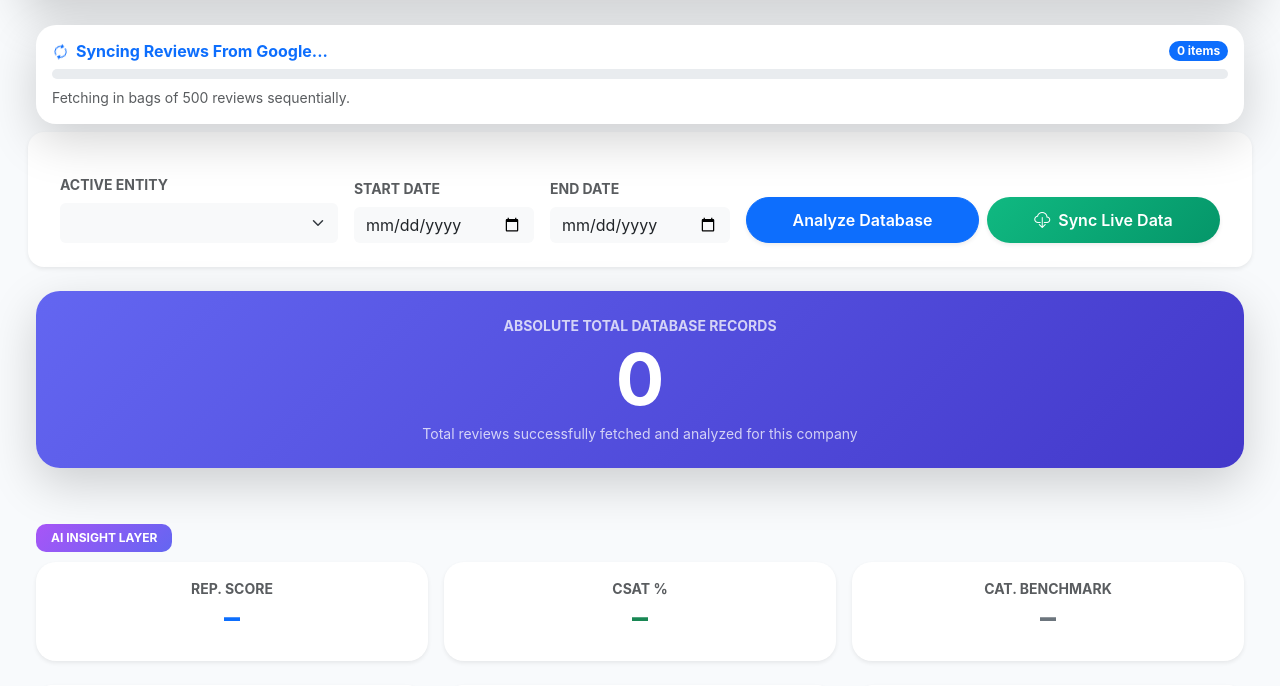
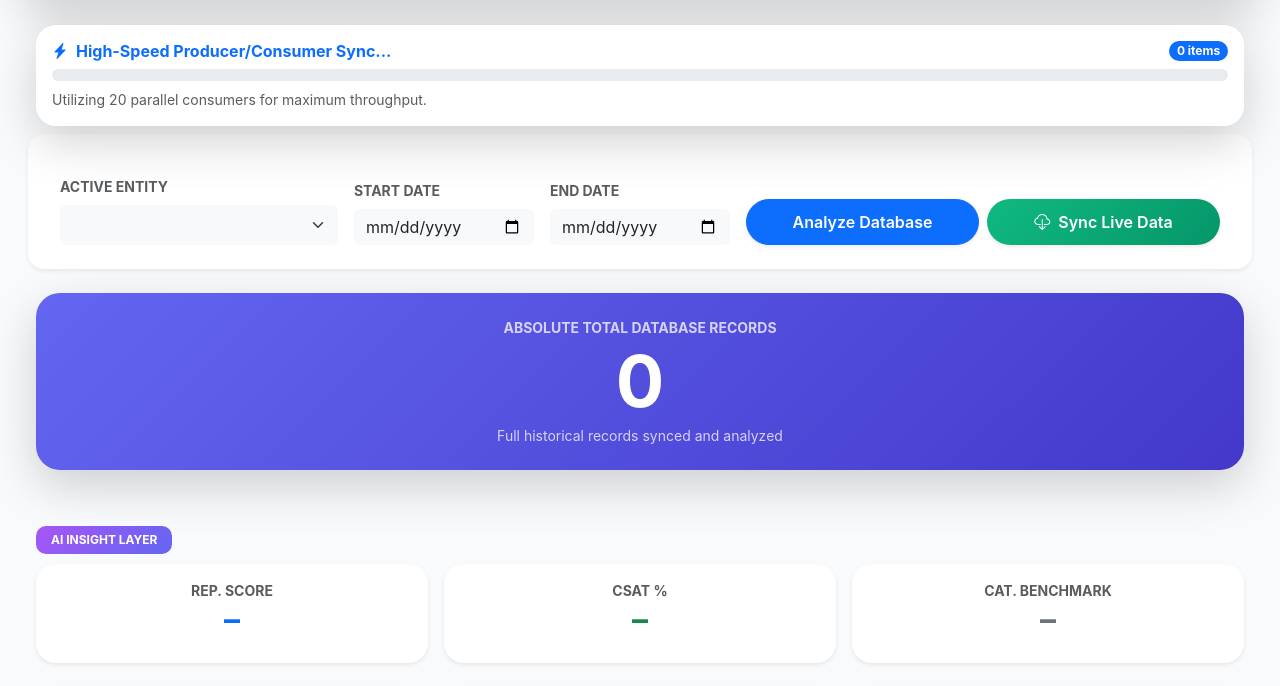
Before and after one commit to Swalehjamshaid/Sentiment-analysis-, a Python web app: template review_saas/app/templates/dashboard.html in a window 1280 px wide. Shown: the part 102-788 px from the top of the page. Run offline with Jinja, Linux system fonts and the light colour scheme; the template is opened without the code that fills it, so the values that code supplies are empty; some libraries are stand-ins or nearby versions.

Commit message:
Update dashboard.html

```diff
--- a/review_saas/app/templates/dashboard.html
+++ b/review_saas/app/templates/dashboard.html
@@ -30,6 +30,7 @@
         .btn-pill { border-radius: 50px; padding: 10px 20px; font-weight: 600; }
         .btn-fetch { background: var(--success-grad); color: white; border: none; }
         .btn-fetch:hover { opacity: 0.9; color: white; }
+        .btn-stop { border-radius: 50px; font-weight: 600; display: none; }
 
         .table-responsive { border-radius: 15px; max-height: 600px; }
         .pac-container { z-index: 1100 !important; border-radius: 8px; border: none; box-shadow: 0 4px 20px rgba(0,0,0,0.15); }
@@ -63,13 +64,16 @@
     <div id="ingestProgressContainer" class="card shadow-lg border-0 mb-4 bg-white">
         <div class="card-body">
             <div class="d-flex justify-content-between align-items-center mb-2">
-                <h6 class="fw-bold text-primary mb-0"><i class="bi bi-arrow-repeat spin me-2"></i>Syncing Reviews From Google...</h6>
-                <span id="progressStats" class="badge bg-primary rounded-pill">0 items</span>
+                <h6 class="fw-bold text-primary mb-0"><i class="bi bi-lightning-charge-fill me-2"></i>High-Speed Producer/Consumer Sync...</h6>
+                <div class="d-flex align-items-center gap-3">
+                    <span id="progressStats" class="badge bg-primary rounded-pill">0 items</span>
+                    <button id="stopBtn" class="btn btn-danger btn-sm btn-stop">STOP FETCHING</button>
+                </div>
             </div>
-            <div class="progress" style="height: 10px; border-radius: 10px;">
+            <div class="progress" style="height: 12px; border-radius: 10px;">
                 <div id="ingestProgressBar" class="progress-bar progress-bar-striped progress-bar-animated bg-primary" style="width: 0%"></div>
             </div>
-            <small class="text-muted mt-2 d-block">Fetching in bags of 500 reviews sequentially.</small>
+            <small class="text-muted mt-2 d-block">Utilizing 20 parallel consumers for maximum throughput.</small>
         </div>
     </div>
 
@@ -101,7 +105,7 @@
             <div class="card total-review-card shadow-lg p-4">
                 <div class="text-uppercase small fw-bold opacity-75">Absolute Total Database Records</div>
                 <div id="kpiTotal" class="display-2 fw-bold">0</div>
-                <div class="small opacity-75">Total reviews successfully fetched and analyzed for this company</div>
+                <div class="small opacity-75">Full historical records synced and analyzed</div>
             </div>
         </div>
     </div>
@@ -179,7 +183,7 @@
 let chartInstances = {};
 let cachedReviews = [];
 
-// 1. Core initialization
+// 1. Initial Load
 async function loadCompanies() {
     try {
         const res = await fetch("/api/companies");
@@ -204,7 +208,7 @@ function initGoogleAutocomplete() {
     });
 }
 
-// 2. Add Business Submission
+// 2. Add Business
 document.getElementById('addCompanyForm').onsubmit = async function(e) {
     e.preventDefault();
     const payload = {
@@ -222,20 +226,25 @@ document.getElementById('addCompanyForm').onsubmit = async function(e) {
     } catch { alert("Error saving business"); }
 };
 
-// 3. Sequential Sync (Fetch Button)
+// 3. High-Speed Sync Logic
 async function streamIngest() {
     const cid = document.getElementById("companySelect").value;
     if (!cid) return;
 
-    document.getElementById("ingestProgressContainer").style.display = "block";
+    const progressContainer = document.getElementById("ingestProgressContainer");
+    const stopBtn = document.getElementById("stopBtn");
+
+    progressContainer.style.display = "block";
+    stopBtn.style.display = "inline-block";
+    stopBtn.disabled = false;
+    stopBtn.innerText = "STOP FETCHING";
 
     try {
-        // Trigger Ingestion on backend (10,000 target in bags of 500)
+        // Trigger high-speed ingestion
         const ingestRes = await fetch(`/api/reviews/ingest/${cid}?max_reviews=10000`, { method: 'POST' });
 
         if (ingestRes.ok) {
             cachedReviews = [];
-            // Stream the freshly saved reviews into UI
             const es = new EventSource(`/api/reviews/stream?company_id=${cid}&limit=10000`);
 
             es.addEventListener('review', (e) => {
@@ -248,8 +257,9 @@ async function streamIngest() {
 
             es.addEventListener('done', () => {
                 es.close();
-                setTimeout(() => document.getElementById("ingestProgressContainer").style.display = "none", 3000);
-                triggerAllLoads(); // Refresh analysis with full dataset
+                stopBtn.style.display = "none";
+                setTimeout(() => progressContainer.style.display = "none", 3000);
+                triggerAllLoads();
             });
 
             es.onerror = () => es.close();
@@ -259,7 +269,22 @@ async function streamIngest() {
     }
 }
 
-// 4. Main Loading Logic
+// 4. Manual Stop Signal
+document.getElementById("stopBtn").onclick = async function() {
+    const cid = document.getElementById("companySelect").value;
+    if (!cid) return;
+
+    this.disabled = true;
+    this.innerText = "STOPPING...";
+
+    try {
+        await fetch(`/api/reviews/stop-ingest/${cid}`, { method: 'POST' });
+    } catch (err) {
+        console.error("Stop signal failed", err);
+    }
+};
+
+// 5. Analysis & Visualization
 async function triggerAllLoads() {
     const cid = document.getElementById("companySelect").value;
     if (!cid) return;
```
